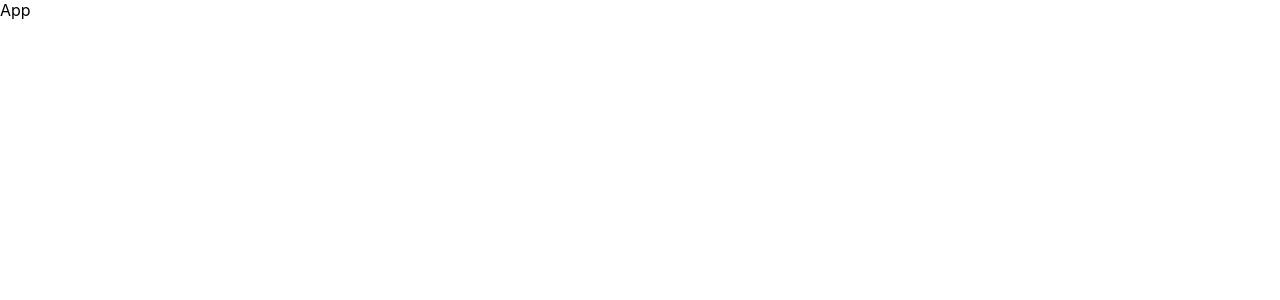
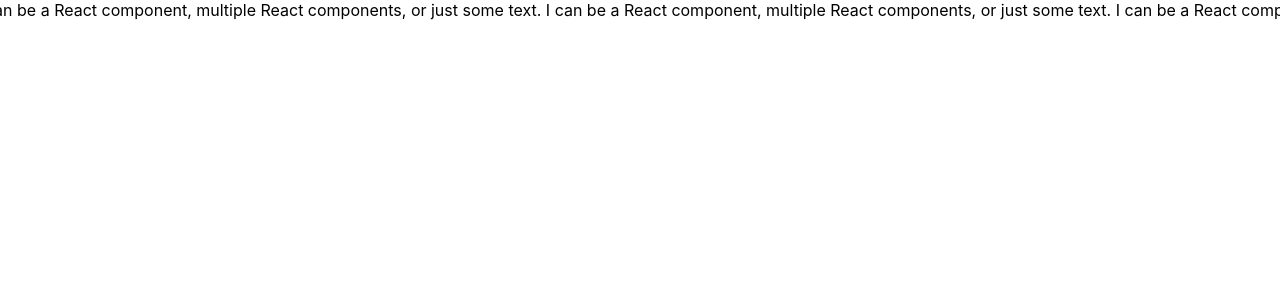
Before and after one commit to afshakhanum/Dolphin-signs, a React (Create React App) app: page / in a window 1280 px wide. Shown: the top 300 px of the page. Built offline with nearby package versions, Linux system fonts and the light colour scheme.

Commit message:
installed marque

```diff
--- a/package.json
+++ b/package.json
@@ -6,8 +6,10 @@
     "@testing-library/jest-dom": "^5.16.5",
     "@testing-library/react": "^13.4.0",
     "@testing-library/user-event": "^13.5.0",
+    "antd": "^5.1.2",
     "react": "^18.2.0",
     "react-dom": "^18.2.0",
+    "react-fast-marquee": "^1.3.5",
     "react-scripts": "5.0.1",
     "web-vitals": "^2.1.4"
   },
--- a/src/App.js
+++ b/src/App.js
@@ -1,8 +1,12 @@
 import React from 'react'
+import OurWork from './Components/OurWork/OurWork'
+
 
 const App = () => {
   return (
-    <div>App</div>
+    <div>
+      <OurWork />
+    </div>
   )
 }
 
--- a/src/Components/OurWork/OurWork.js
+++ b/src/Components/OurWork/OurWork.js
@@ -1,8 +1,21 @@
 import React from 'react'
-
+import Marquee from "react-fast-marquee";
 const OurWork = () => {
   return (
-    <div>OurWork</div>
+    <div>
+        <Marquee
+        speed={120}
+        pauseOnHover={true}
+        >
+  I can be a React component, multiple React components, or just some text.
+  I can be a React component, multiple React components, or just some text.
+  I can be a React component, multiple React components, or just some text.
+  I can be a React component, multiple React components, or just some text.
+  I can be a React component, multiple React components, or just some text.
+  I can be a React component, multiple React components, or just some text.
+
+</Marquee>
+    </div>
   )
 }
 
```
Also changed, not shown: 1 other file (tests, documents, lock files or other folders).
